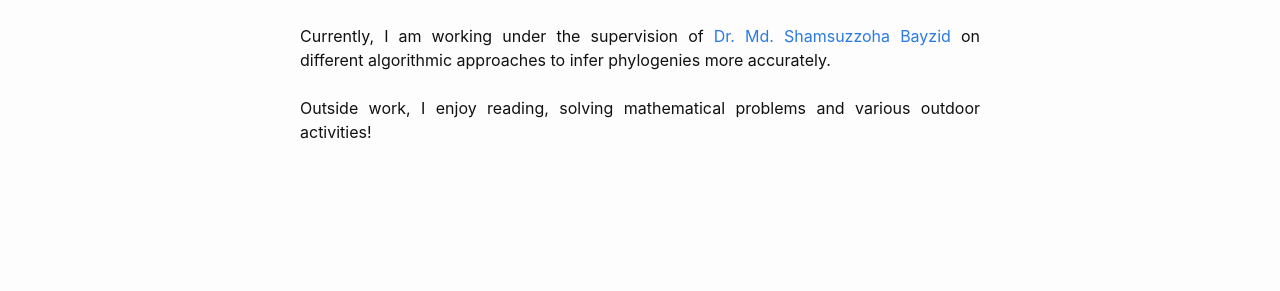
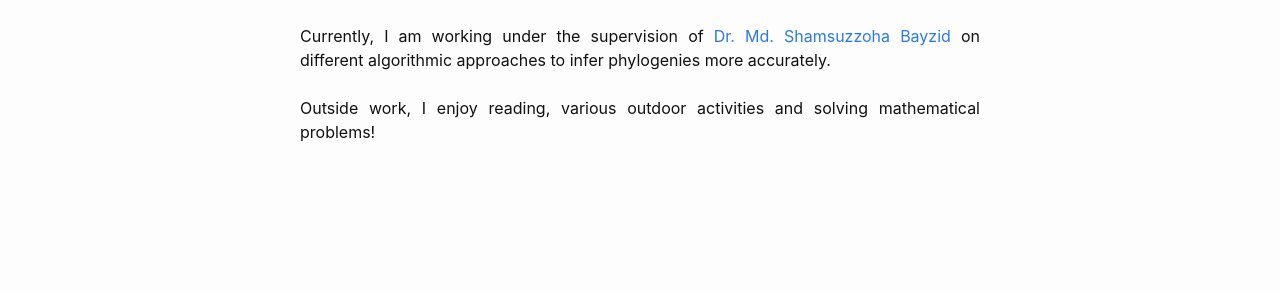
Before and after one commit to nishatbristy007/nishatbristy, a Jekyll site: the page built from index.markdown, in a window 1280 px wide. Shown: the part 329-620 px from the top of the page. Built offline with Jekyll 4.4.1, drawn with Linux system fonts in a browser that asks for light colours.

```diff
--- a/_layouts/home.html
+++ b/_layouts/home.html
@@ -18,7 +18,7 @@ layout: default
         <br><br>
         Currently, I am working under the supervision of <a href="https://cse.buet.ac.bd/faculty/facdetail.php?id=bayzid">Dr. Md. Shamsuzzoha Bayzid</a> on different algorithmic approaches to infer phylogenies more accurately.
         <br><br>
-        Outside work, I enjoy reading, solving mathematical problems and various outdoor activities!
+        Outside work, I enjoy reading, various outdoor activities and solving mathematical problems!
 
       </div>
     </div>
```
